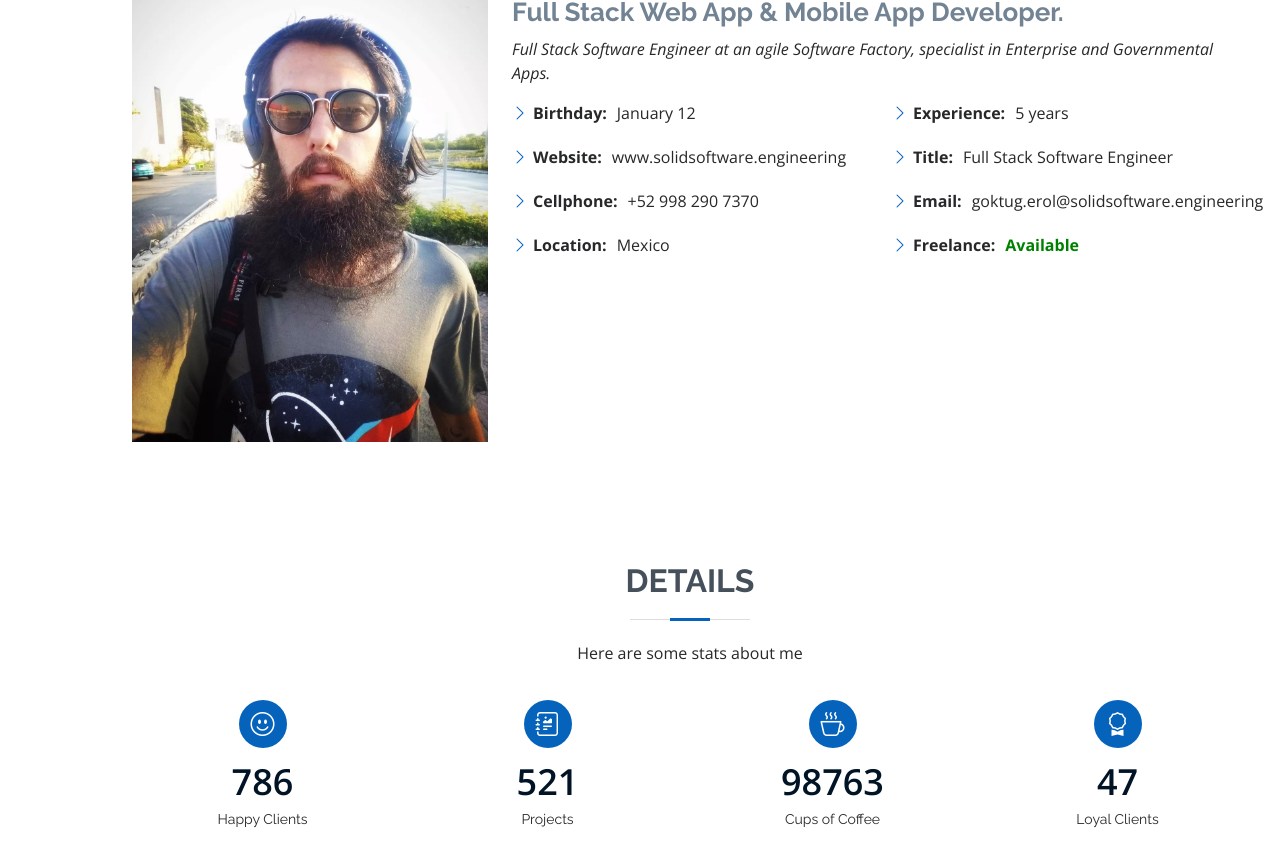
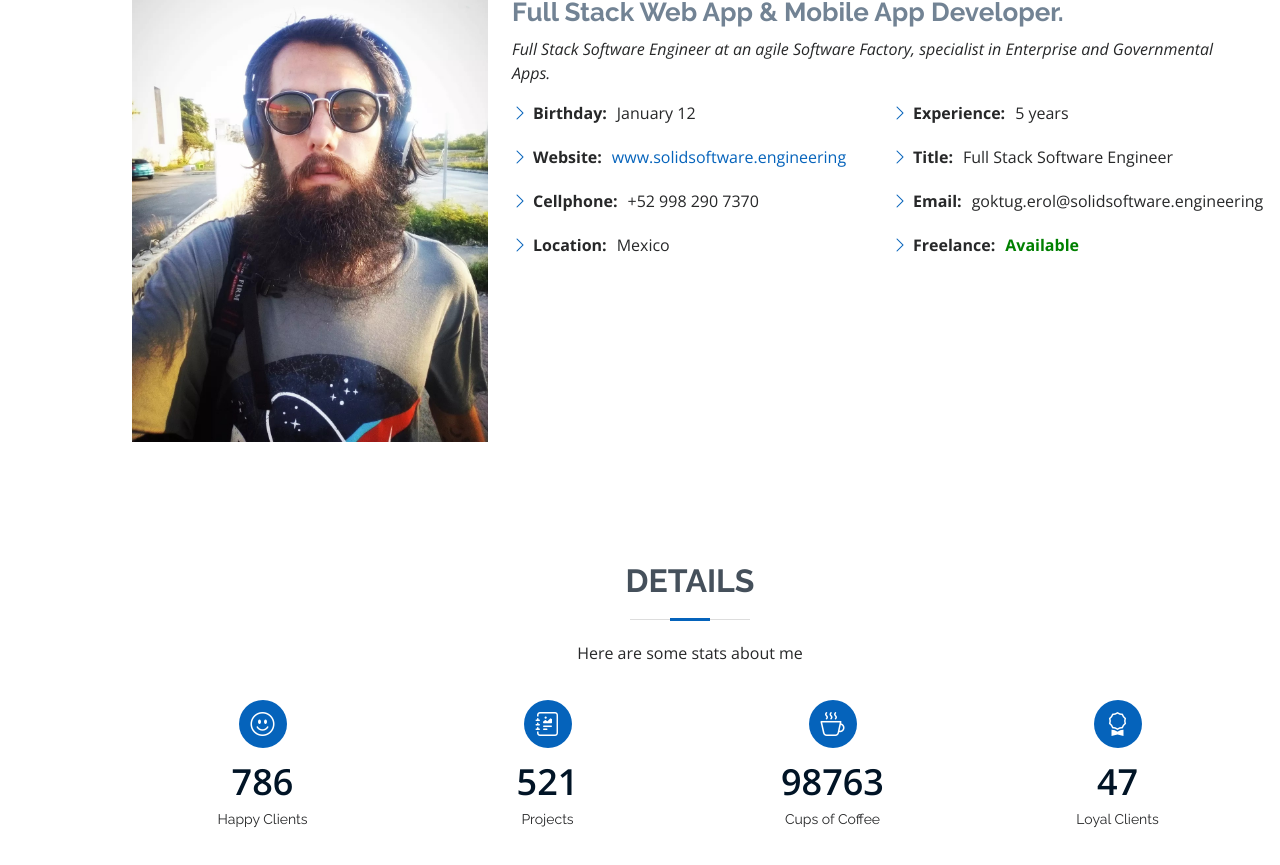
Before and after one commit to goktugerol-dev/goktugerol-dev.github-old-io, a plain HTML site: page index.html in a window 1280 px wide. Shown: the part 1019-1884 px from the top of the page. Drawn offline with nearby package versions, Linux system fonts and the light colour scheme.

Commit message:
Update index.html

```diff
--- a/index.html
+++ b/index.html
@@ -155,7 +155,7 @@
                     <li>
                       <i class="bi bi-chevron-right"></i>
                       <strong>Website:</strong>
-                      <span href="www.solidsoftware.engineering">www.solidsoftware.engineering</span>
+                      <a href="www.solidsoftware.engineering">www.solidsoftware.engineering</a>
                     </li>
                     <li>
                       <i class="bi bi-chevron-right"></i>
```
